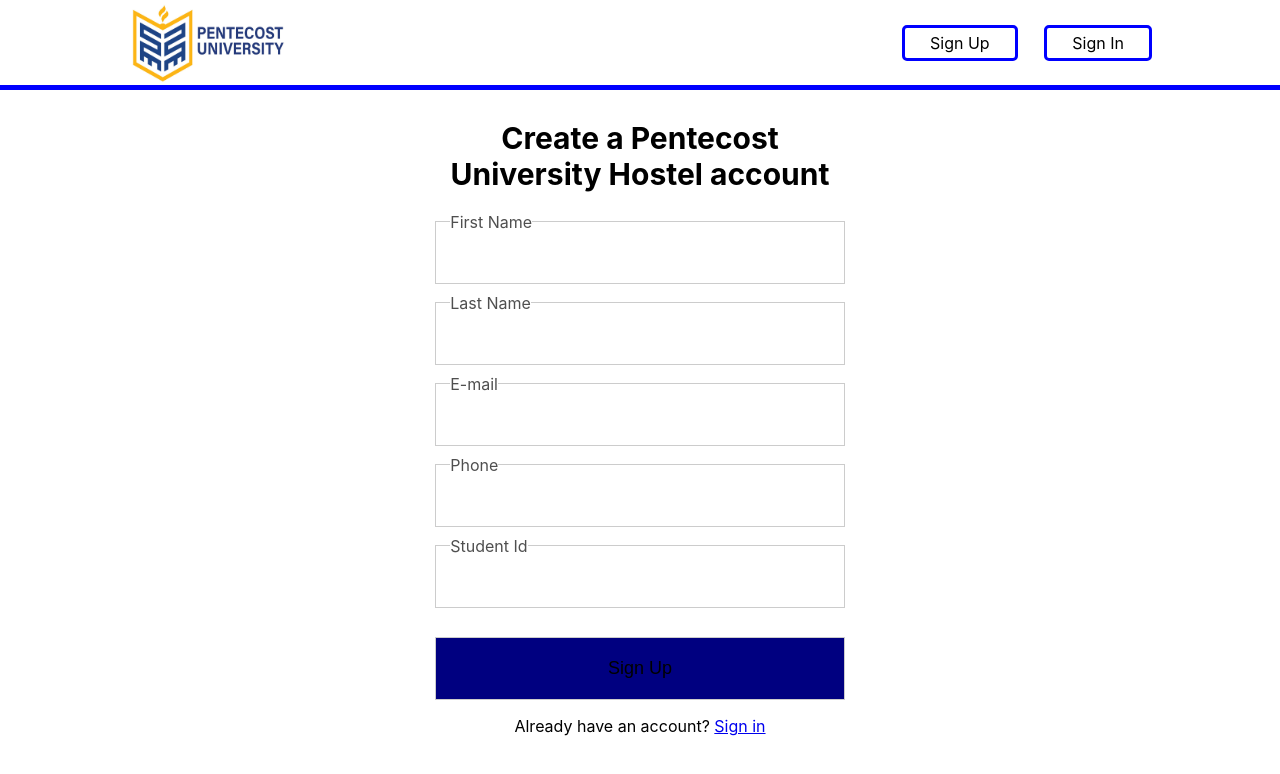
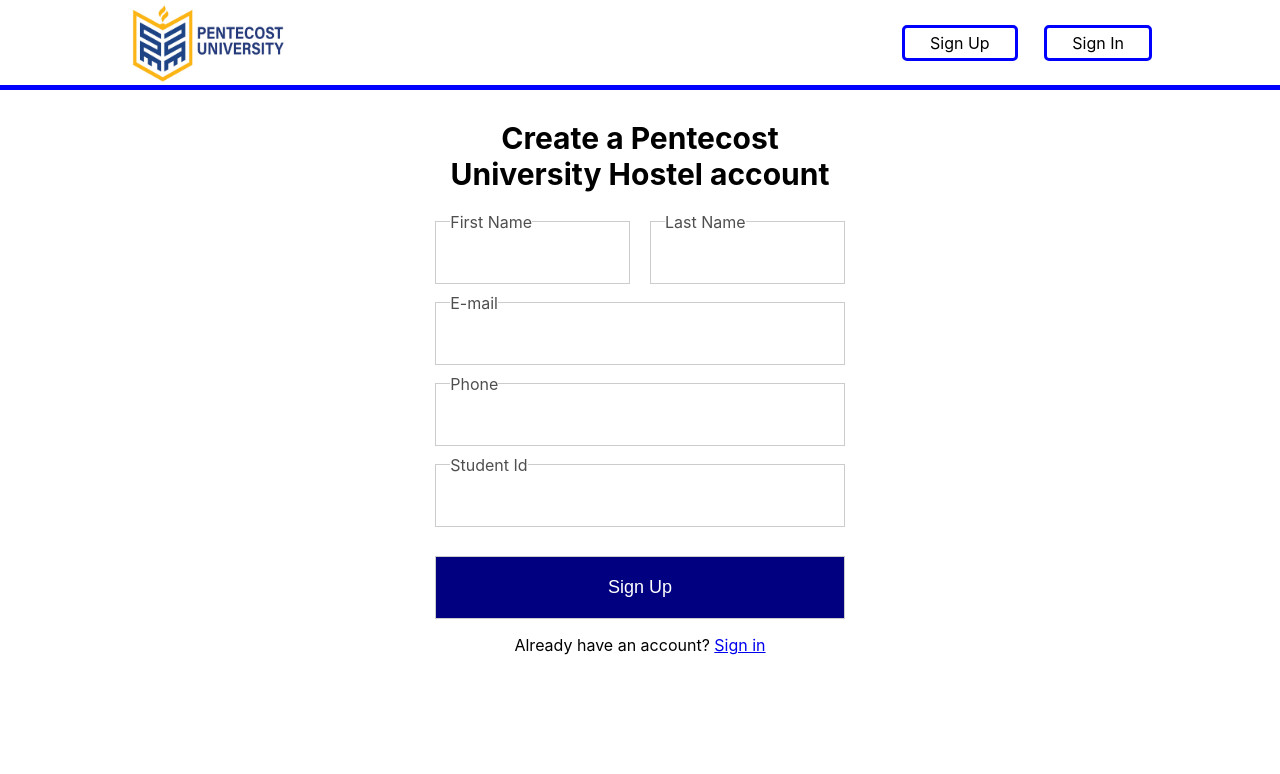
Before and after one commit to roam-tools/pu_hms_frontend, a React (Create React App) app: page /signup in a window 1280 px wide. Shown: the top 774 px of the page. Built offline with nearby package versions, Linux system fonts and the light colour scheme.

Commit message:
realigned user signup first name and last name in row

```diff
--- a/src/colors.css
+++ b/src/colors.css
@@ -1,3 +1,4 @@
 .bg-blue{
     background-color: #000080;
+    color: #ffffff;
 }
--- a/src/components/auth/SignupForm.js
+++ b/src/components/auth/SignupForm.js
@@ -6,13 +6,16 @@
         <form onSubmit={props.handleSubmit} className="signup">
             <div className="signup-form">
                 <h1 className="signup-form__header">Create a Pentecost University Hostel account</h1>
+                <div className="user-info">
                     <div className="form__floating">
                         <input type="text" name="firstName" className="input__control" onChange={props.handleInputChange} required/>
                         <label htmlFor='firstName' className="input__label">First Name</label>
                     </div>
+                    <span></span>
                     <div className="form__floating">
                         <input type="text" name="lastName" className="input__control" onChange={props.handleInputChange} required/>
                         <label htmlFor='lastName' className="input__label">Last Name</label>
+                    </div>
                 </div>
                 <div className="form__floating">
                     <input type="email" name="email" className="input__control" onChange={props.handleInputChange} required/>
--- a/src/components/auth/signup-form.css
+++ b/src/components/auth/signup-form.css
@@ -8,3 +8,10 @@
     margin-bottom:20px;
     font-size: 30px;
 }
+.user-info{
+    display: flex;
+    flex-direction:row
+}
+.user-info span{
+    padding: 0 10px;
+}
--- a/src/index.css
+++ b/src/index.css
@@ -57,6 +57,9 @@
 .auth__question{
   text-align:center;
 }
+.btn-color{
+  color: #ffffff;
+}
 
 
 
```
Lines whose indentation alone changed are shown as unchanged.
